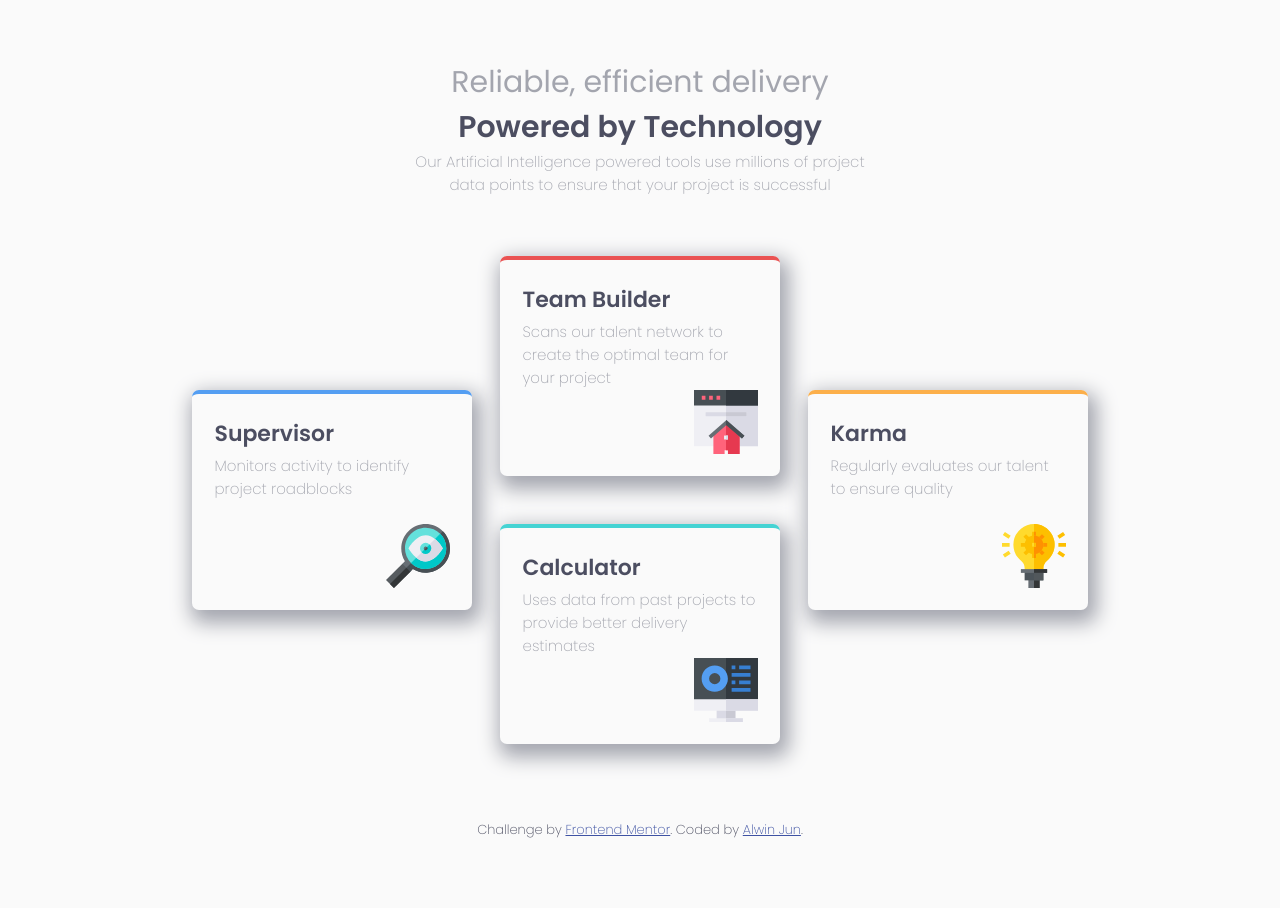
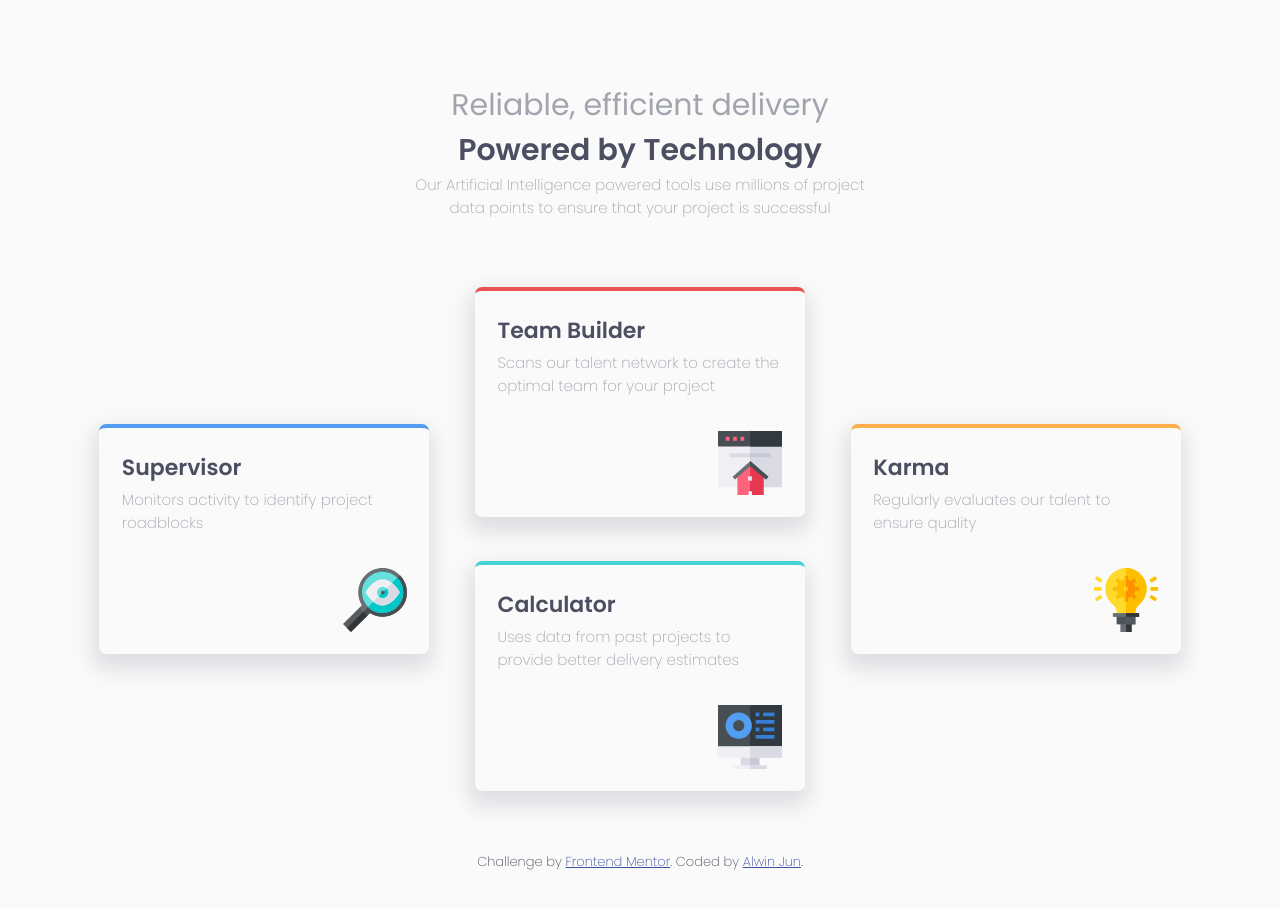
Before and after one commit to AlwinJun/four-card-feature-section-master, a plain HTML site: page index.html in a window 1280 px wide. Drawn offline with Linux system fonts and the light colour scheme.

Commit message:
Update margin and card size

```diff
--- a/css/style.css
+++ b/css/style.css
@@ -32,12 +32,14 @@ body {
 
 .container {
   margin: auto;
-  width: min(90%, 900px);
+  margin-top: 5.5em;
+  width: min(90%, 1100px);
   /* outline: 2px solid red; */
 }
 
 header {
-  margin: 4em auto;
+  margin: 0 auto;
+  margin-bottom: 4em;
   text-align: center;
 }
 
@@ -66,18 +68,20 @@ header .subtitle {
 .content .col {
   display: grid;
   justify-content: center;
+  gap: 1.8em;
 }
 
 .card {
-  width: min(100%, 280px);
-  min-height: 220px;
+  width: min(100%, 330px);
+  min-height: 230px;
   /* outline: 2px solid red; */
   margin: auto;
-  margin-bottom: 2.5em;
   border-radius: 7px;
-  box-shadow: 4px 8px 20px 5px var(--grayish-blue);
   padding: 1.5em;
   position: relative;
+  box-shadow: -1px 10px 20px 5px rgba(163, 165, 174, 0.32);
+  -webkit-box-shadow: -1px 10px 20px 5px rgba(163, 165, 174, 0.32);
+  -moz-box-shadow: -1px 10px 20px 5px rgba(163, 165, 174, 0.32);
 }
 
 
@@ -101,7 +105,7 @@ header .subtitle {
     display: grid;
     grid-template-columns: repeat(3, 1fr);
     grid-template-rows: repeat(4, 110px);
-    gap: 1.6em;
+    gap: 1em;
   }
 
   #team-builder {
```
